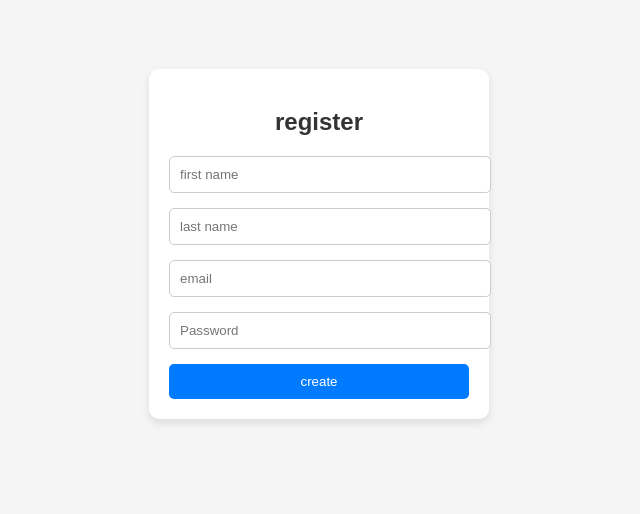
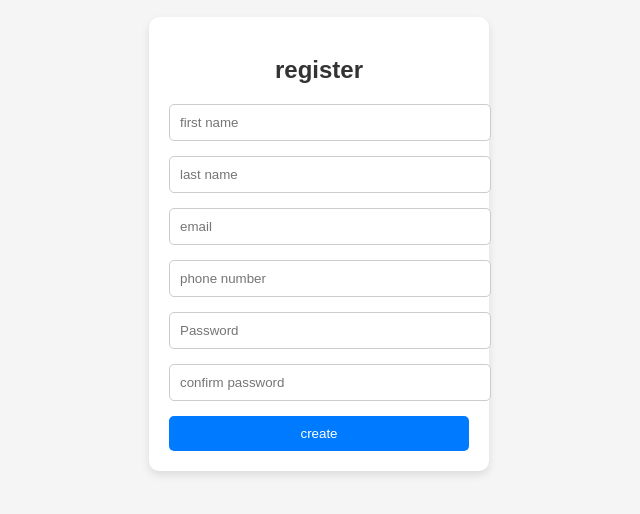
Before and after one commit to morkoo/main, a plain HTML site: page register.html in a window 1280 px wide. Shown: the part 156-670 px from the top of the page, without its empty margins (321-961 px from the left). Drawn offline with Linux system fonts and the light colour scheme.

Commit message:
Update register.html

```diff
--- a/register.html
+++ b/register.html
@@ -79,7 +79,9 @@ button:hover {
                             <input type="text" placeholder="first name" name="email" required>
                             <input type="text" placeholder="last name" name="password" required>
                             <input type="email" placeholder="email" name="password" required>
-                            <input type="password" placeholder="Password" name="password" required>
+                            <input type="tel" placeholder="phone number" name="password" required>
+                             <input type="password" placeholder="Password" name="password" required>
+                            <input type="password" placeholder="confirm password" name="password" required>
                             <button type="submit">create</button>
 
                     </form>
```
